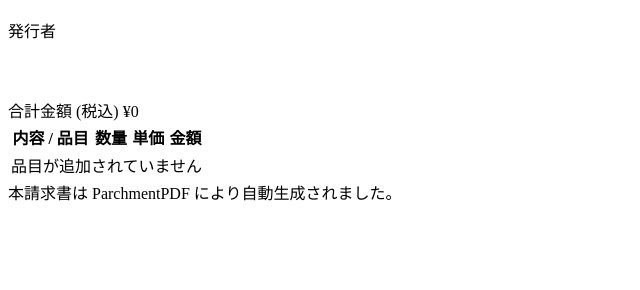
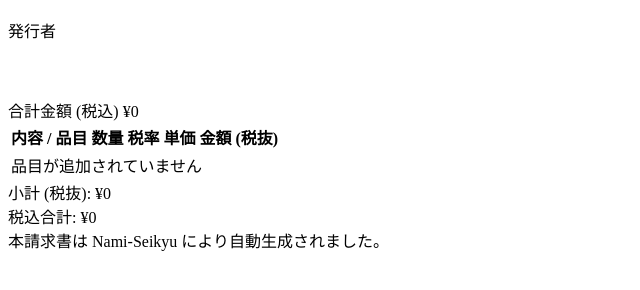
Before and after one commit to urchin-hat/ParchmentPDF, a FastAPI app: template templates/fragments/invoice_preview.html in a window 1280 px wide. Shown: the part 236-526 px from the top of the page, without its empty margins (0-640 px from the left). Run offline with FastAPI, Linux system fonts and the light colour scheme; the template is opened without the code that fills it, so the values that code supplies are empty.

Commit message:
feat: 消費税対応（8%/10%/非課税）とプロジェクト名の更新
- Invoiceモデルに税率と税額計算ロジックを追加
- PDF生成およびプレビュー画面での税率表示・税額内訳に対応
- プロジェクト名を Nami-Seikyu に統一（PDFフッター、UI、uv.lock）
- 入力フォームに税率選択肢を追加

```diff
--- a/main.py
+++ b/main.py
@@ -32,14 +32,14 @@ def parse_invoice_form(
     seal_text: Optional[str],
     item_desc: List[str],
     item_qty: List[int],
-    item_price: List[str] # カンマ付きで送られるため str に変更
+    item_price: List[str],
+    item_tax: List[int] # 追加
 ) -> InvoiceRequest:
     items = []
-    for desc, qty, price_str in zip(item_desc, item_qty, item_price):
+    for desc, qty, price_str, tax in zip(item_desc, item_qty, item_price, item_tax):
         if desc.strip():
-            # カンマを除去して数値に変換
             clean_price = int(price_str.replace(",", "")) if price_str else 0
-            items.append(InvoiceItem(description=desc, quantity=qty, unit_price=clean_price))
+            items.append(InvoiceItem(description=desc, quantity=qty, unit_price=clean_price, tax_rate=tax))
 
     return InvoiceRequest(
         invoice_number=invoice_number,
@@ -75,11 +75,12 @@ async def preview_invoice(
     seal_text: str = Form(None),
     item_desc: List[str] = Form(...),
     item_qty: List[int] = Form(...),
-    item_price: List[str] = Form(...)
+    item_price: List[str] = Form(...),
+    item_tax: List[int] = Form(...) # 追加
 ):
     invoice_data = parse_invoice_form(
         invoice_number, issue_date, client_name, issuer_name, seal_text,
-        item_desc, item_qty, item_price
+        item_desc, item_qty, item_price, item_tax
     )
 
     return templates.TemplateResponse(
@@ -100,11 +101,12 @@ async def generate_invoice(
     seal_text: str = Form(None),
     item_desc: List[str] = Form(...),
     item_qty: List[int] = Form(...),
-    item_price: List[str] = Form(...)
+    item_price: List[str] = Form(...),
+    item_tax: List[int] = Form(...) # 追加
 ):
     invoice_data = parse_invoice_form(
         invoice_number, issue_date, client_name, issuer_name, seal_text,
-        item_desc, item_qty, item_price
+        item_desc, item_qty, item_price, item_tax
     )
 
     pdf_bytes = InvoiceService.generate_pdf(invoice_data)
--- a/templates/fragments/invoice_preview.html
+++ b/templates/fragments/invoice_preview.html
@@ -28,36 +28,57 @@
     <div class="mb-8">
         <div class="bg-slate-50 p-4 border-t-2 border-b-2 border-slate-800 flex justify-between items-center">
             <span class="text-xl font-bold">合計金額 (税込)</span>
-            <span class="text-3xl font-bold">¥{{ grand_total | font_format_currency }}</span>
+            <span class="text-3xl font-bold">¥{{ invoice.grand_total | font_format_currency }}</span>
         </div>
     </div>
 
-    <table class="w-full mb-12 border-collapse">
+    <table class="w-full mb-8 border-collapse">
         <thead>
             <tr class="bg-slate-100">
                 <th class="border border-slate-300 p-2 text-left">内容 / 品目</th>
-                <th class="border border-slate-300 p-2 text-center w-20">数量</th>
-                <th class="border border-slate-300 p-2 text-right w-32">単価</th>
-                <th class="border border-slate-300 p-2 text-right w-32">金額</th>
+                <th class="border border-slate-300 p-2 text-center w-16">数量</th>
+                <th class="border border-slate-300 p-2 text-center w-16">税率</th>
+                <th class="border border-slate-300 p-2 text-right w-28">単価</th>
+                <th class="border border-slate-300 p-2 text-right w-28">金額 (税抜)</th>
             </tr>
         </thead>
         <tbody>
             {% for item in invoice.items %}
             <tr>
-                <td class="border border-slate-300 p-2">{{ item.description or '　' }}</td>
-                <td class="border border-slate-300 p-2 text-center">{{ item.quantity }}</td>
-                <td class="border border-slate-300 p-2 text-right">¥{{ item.unit_price | font_format_currency }}</td>
-                <td class="border border-slate-300 p-2 text-right font-bold">¥{{ item.total | font_format_currency }}</td>
+                <td class="border border-slate-300 p-2 text-sm">{{ item.description or '　' }}</td>
+                <td class="border border-slate-300 p-2 text-center text-sm">{{ item.quantity }}</td>
+                <td class="border border-slate-300 p-2 text-center text-xs text-slate-500">{{ item.tax_rate }}%</td>
+                <td class="border border-slate-300 p-2 text-right text-sm">¥{{ item.unit_price | font_format_currency }}</td>
+                <td class="border border-slate-300 p-2 text-right text-sm">¥{{ item.total_exclusive | font_format_currency }}</td>
             </tr>
             {% else %}
             <tr>
-                <td colspan="4" class="border border-slate-300 p-8 text-center text-slate-300 italic">品目が追加されていません</td>
+                <td colspan="5" class="border border-slate-300 p-8 text-center text-slate-300 italic">品目が追加されていません</td>
             </tr>
             {% endfor %}
         </tbody>
     </table>
 
-    <div class="absolute bottom-12 left-0 right-0 text-center text-slate-400 text-xs">
-        本請求書は ParchmentPDF により自動生成されました。
+    <div class="flex justify-end">
+        <div class="w-64 space-y-2">
+            <div class="flex justify-between text-sm">
+                <span class="text-slate-500">小計 (税抜):</span>
+                <span>¥{{ invoice.subtotal | font_format_currency }}</span>
+            </div>
+            {% for rate, amount in invoice.tax_breakdown.items() %}
+            <div class="flex justify-between text-sm">
+                <span class="text-slate-500">消費税 ({{ rate }}):</span>
+                <span>¥{{ amount | font_format_currency }}</span>
+            </div>
+            {% endfor %}
+            <div class="flex justify-between text-lg font-bold border-t border-slate-800 pt-2">
+                <span>税込合計:</span>
+                <span>¥{{ invoice.grand_total | font_format_currency }}</span>
+            </div>
+        </div>
+    </div>
+
+    <div class="absolute bottom-12 left-0 right-0 text-center text-slate-400 text-[10px]">
+        本請求書は Nami-Seikyu により自動生成されました。
     </div>
 </div>
```
Also changed, not shown: app/models/invoice.py (+34 -2 lines), app/services/invoice_service.py (+32 -13 lines), templates/fragments/item_row.html (+22 -16 lines), 1 other file.
